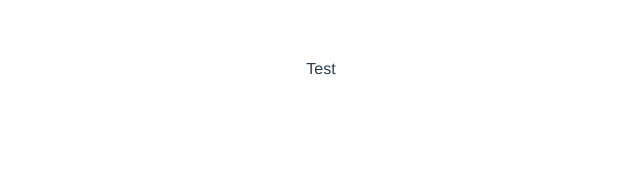
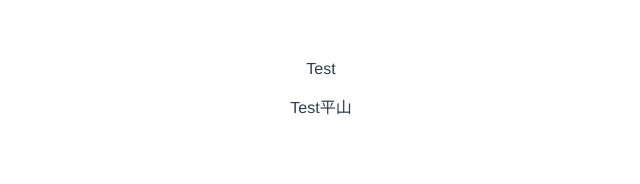
Before and after one commit to salt877/nyokki, a Vue app: page / in a window 1280 px wide. Shown: the top 184 px of the page, without its empty margins (319-959 px from the left). Built offline with nearby package versions, Linux system fonts and the light colour scheme.

Commit message:
お試しコミット

```diff
--- a/src/components/Test.vue
+++ b/src/components/Test.vue
@@ -1,6 +1,7 @@
 <template>
   <div>
    <p>Test</p>
+   <p>Test平山</p>
   </div>
 </template>
 
```
Also changed, not shown: 1 other file (tests, documents, lock files or other folders).
